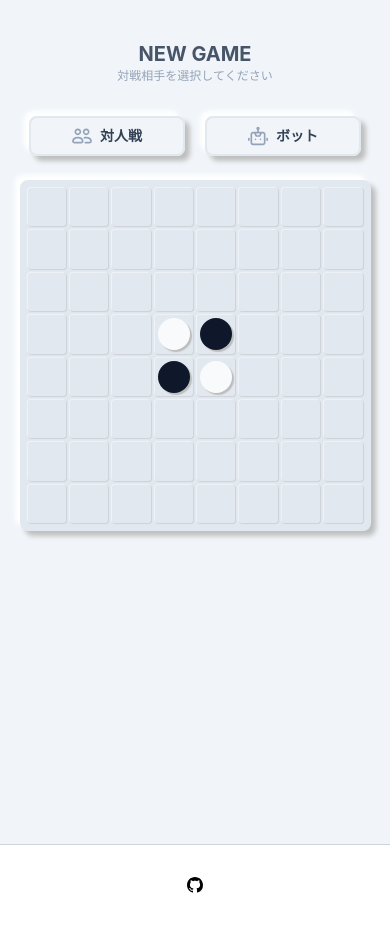
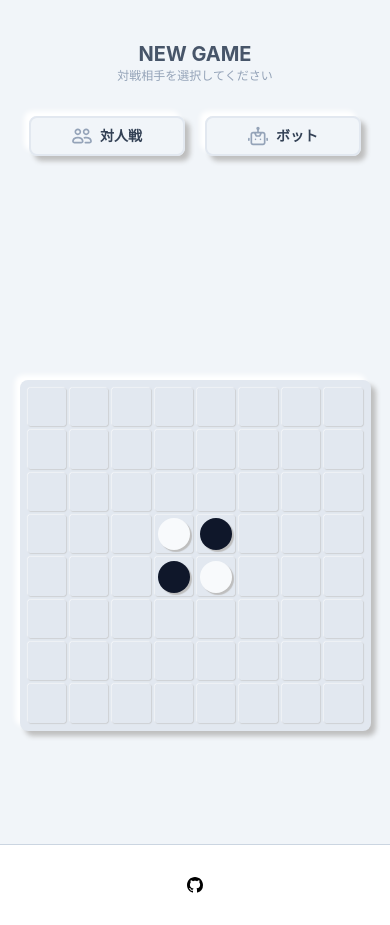
Before and after one commit to ebinase/othello-frontend, a Next.js app: page / in a window 390 px wide. Built offline with nearby package versions, Linux system fonts and the light colour scheme.

Commit message:
tmp: 全体のレイアウト調整

```diff
--- a/app/page.tsx
+++ b/app/page.tsx
@@ -8,7 +8,7 @@ import Header from "../src/components/shared/elements/Header/Header";
 const Home: NextPage = () => {
   return (
     <>
-      <div className="h-screen flex flex-col bg-slate-100">
+      <div className="h-[100dvh] flex flex-col bg-slate-100">
         <main className="flex-grow">
           <div className="h-full flex justify-between items-center">
             <PlayGround />
--- a/src/components/PlayGround/PlayGround.tsx
+++ b/src/components/PlayGround/PlayGround.tsx
@@ -5,7 +5,6 @@ import BottomPanel from "./elements/ActionPanel/BottomPanel";
 import { useEffect } from "react";
 import InfoPanel from "./elements/InfoPanel/InfoPanel";
 import useOthello from "../../dataflow/othello/useOthello";
-import Stone from "./elements/Board/Stone";
 
 const PlayGround: React.FC = () => {
   const { activateBot } = useOthello();
@@ -21,7 +20,7 @@ const PlayGround: React.FC = () => {
 
   return (
     <div className="h-full w-full flex flex-col">
-      <div className="sm:basis-1/3 basis-[20%]">
+      <div className="sm:basis-1/3 basis-[45%]">
         <InfoPanel />
       </div>
       <div className="sm:basis-1/3 flex justify-center">
```
